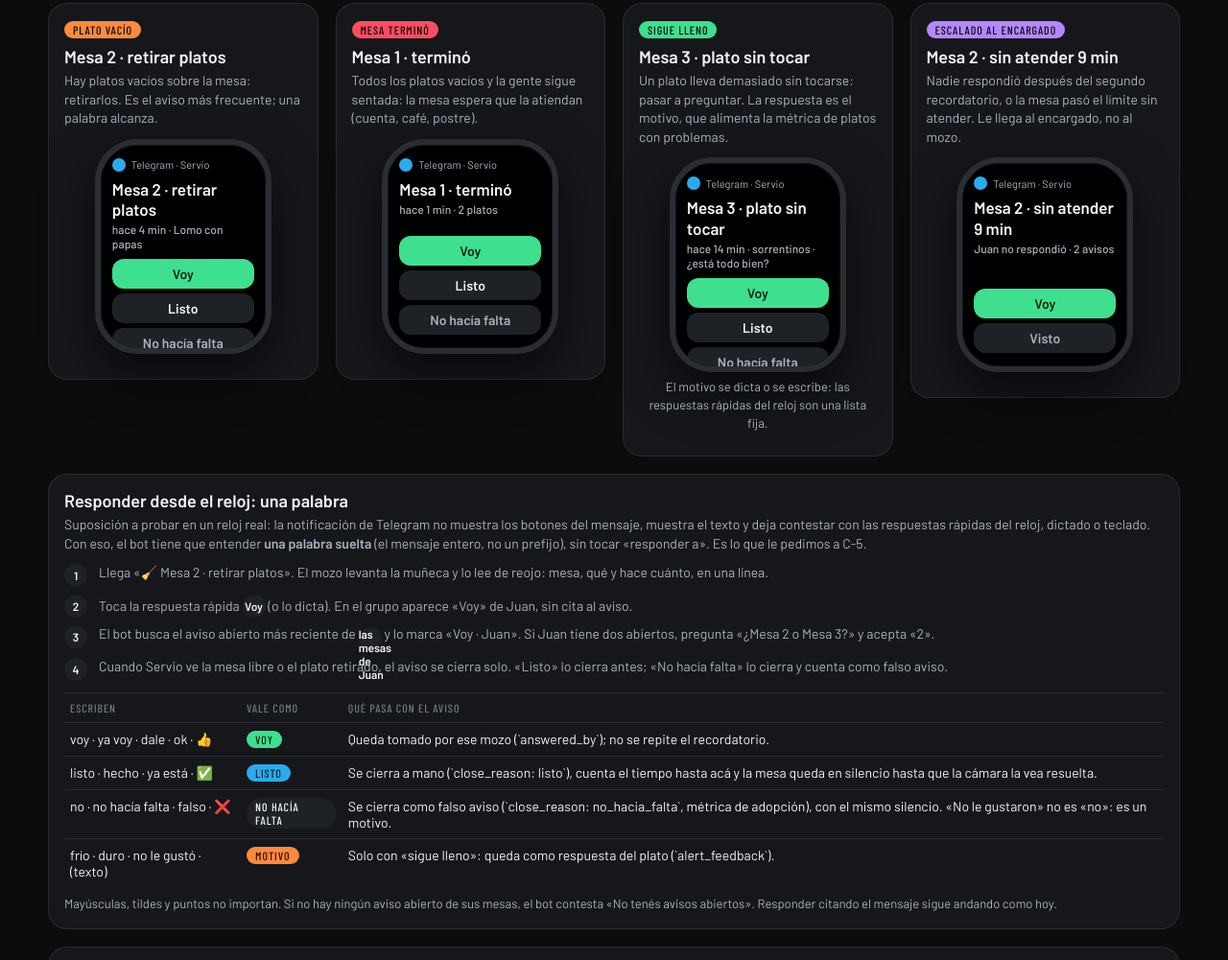
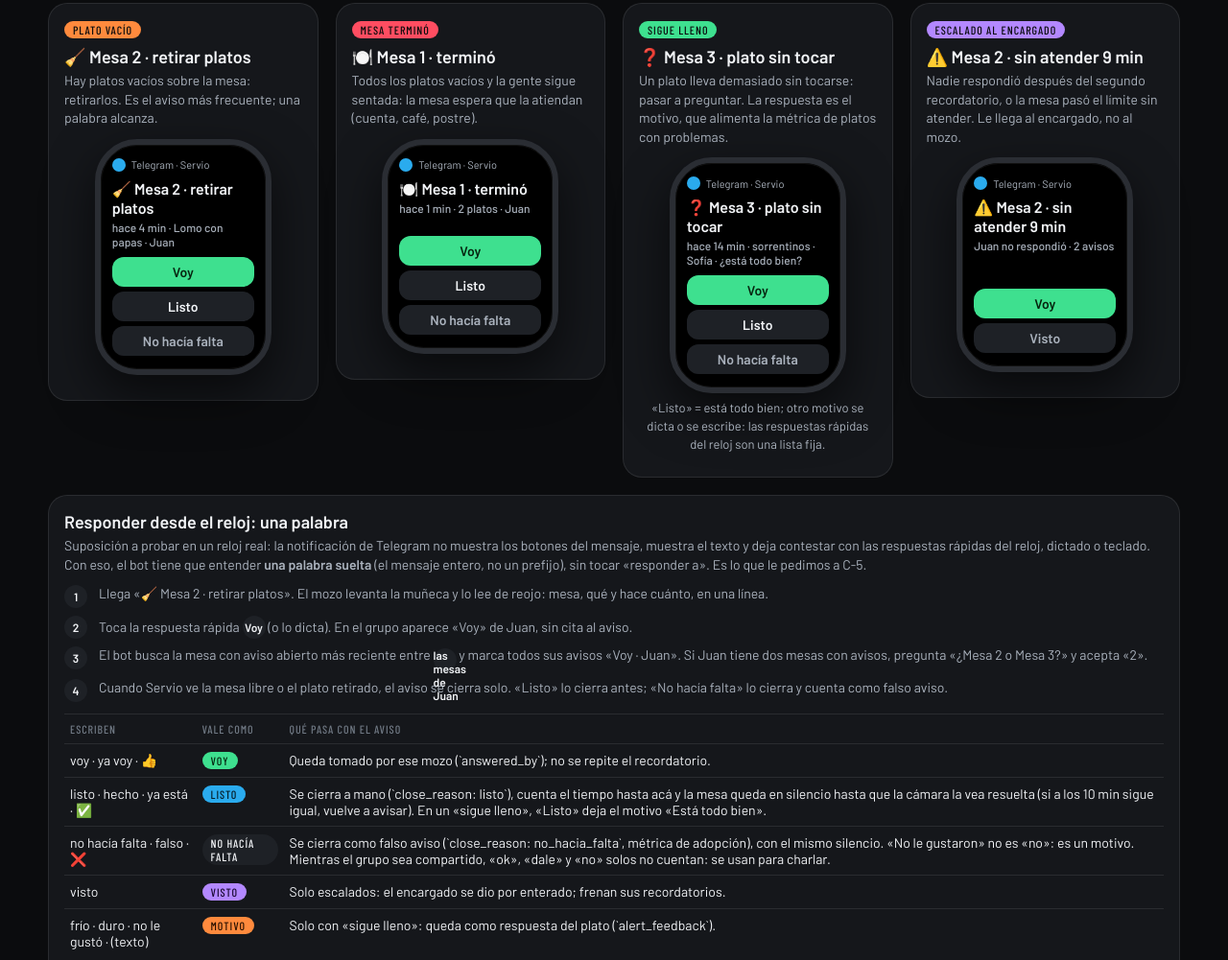
Before and after one commit to matiHirCab/Servio, a plain HTML site: page docs/prototipos/f3-notificaciones.html in a window 1280 px wide. Shown: the part 81-1082 px from the top of the page at 96% size. Drawn offline with nearby package versions, Linux system fonts and the light colour scheme.

Commit message:
F-3: segunda ronda: el mismo mensaje en reloj y celular, respuesta por mesa
- messages.py pasa a dos líneas («emoji Mesa · qué» / «hace cuánto · plato
  · mozo»): el reloj y el celular muestran el mismo texto; listado en
  «Qué cambia».
- La respuesta vale para todos los avisos abiertos de la mesa; «Listo» en
  «sigue lleno» deja el motivo «Está todo bien»; «Visto» para escalados.
- Sin «ok», «dale» ni «no» solos mientras el grupo sea compartido.
- Chat por mozo es C-7 (sobre R-1); el escalado llega al reloj también.
- El reloj del prototipo ya no recorta (alto mínimo); el silencio de 10 min
  también en la tabla del prototipo; notas por aviso coherentes con el doc.

Co-Authored-By: Claude Fable 5.1 <noreply@anthropic.com>

```diff
--- a/docs/prototipos/f3-notificaciones.html
+++ b/docs/prototipos/f3-notificaciones.html
@@ -34,11 +34,11 @@ h1,h2,h3{margin:0;text-wrap:balance}
 .card h2{font-size:18px;font-weight:600;margin-bottom:4px}
 .card p.why{color:var(--fg-2);font-size:14px;margin:0 0 12px;line-height:1.4}
 /* reloj: pantalla de 184×224 px (Apple Watch 41 mm, escala 1:1), bordes redondeados */
-.watch{width:184px;height:224px;border-radius:44px;background:#000;border:6px solid #2a2d33;box-shadow:0 20px 50px rgba(0,0,0,.6),inset 0 0 0 1px #111;margin:6px auto 10px;padding:14px 12px;display:flex;flex-direction:column;gap:8px;overflow:hidden;font-size:14px}
+.watch{width:184px;min-height:224px;border-radius:44px;background:#000;border:6px solid #2a2d33;box-shadow:0 20px 50px rgba(0,0,0,.6),inset 0 0 0 1px #111;margin:6px auto 10px;padding:14px 12px;display:flex;flex-direction:column;gap:8px;font-size:14px}  /* alto mínimo de un 41 mm; si no entra, en el reloj se scrollea */
 .watch .app{display:flex;align-items:center;gap:6px;font-size:11px;color:var(--fg-2)}
 .watch .app i{width:14px;height:14px;border-radius:50%;background:var(--tg);display:inline-block}
 .watch .msg{font-size:15px;line-height:1.25;font-weight:500}
-.watch .msg b{display:block;font-size:17px;font-weight:600}
+.watch .msg b{display:block;font-size:16px;font-weight:600}
 .watch .msg small{display:block;color:var(--fg-2);font-size:12px;margin-top:3px}
 .watch .acts{margin-top:auto;display:grid;gap:5px}
 .watch .acts span{display:block;text-align:center;border-radius:12px;padding:7px 6px;background:var(--surface-2);font-size:14px;font-weight:600}
@@ -47,6 +47,7 @@ h1,h2,h3{margin:0;text-wrap:balance}
 /* celular: el mismo aviso en Telegram, con los botones */
 .phone{background:#0e1621;border:1px solid var(--line);border-radius:18px;padding:12px;font-size:14px}
 .bubble{background:#182533;border-radius:14px 14px 14px 4px;padding:8px 10px;max-width:100%;line-height:1.35;white-space:pre-line}
+.bubble::first-line{font-weight:600}
 .bubble .t{color:#6d8aa6;font-size:11px;text-align:right;margin-top:4px}
 .btns{display:grid;grid-template-columns:1fr 1fr;gap:5px;margin-top:6px}
 .btns span{display:block;text-align:center;border:1px solid #2a3b4d;border-radius:8px;padding:6px 4px;font-size:13px;color:var(--tg)}
@@ -84,14 +85,15 @@ th{color:var(--fg-3);font-weight:500;font-family:var(--f-label);letter-spacing:.
   <div class="flow">
     <div><b>1</b><span>Llega «🧹 Mesa 2 · retirar platos». El mozo levanta la muñeca y lo lee de reojo: mesa, qué y hace cuánto, en una línea.</span></div>
     <div><b>2</b><span>Toca la respuesta rápida <b>Voy</b> (o lo dicta). En el grupo aparece «Voy» de Juan, sin cita al aviso.</span></div>
-    <div><b>3</b><span>El bot busca el aviso abierto más reciente de <b>las mesas de Juan</b> y lo marca «Voy · Juan». Si Juan tiene dos abiertos, pregunta «¿Mesa 2 o Mesa 3?» y acepta «2».</span></div>
+    <div><b>3</b><span>El bot busca la mesa con aviso abierto más reciente entre <b>las mesas de Juan</b> y marca todos sus avisos «Voy · Juan». Si Juan tiene dos mesas con avisos, pregunta «¿Mesa 2 o Mesa 3?» y acepta «2».</span></div>
     <div><b>4</b><span>Cuando Servio ve la mesa libre o el plato retirado, el aviso se cierra solo. «Listo» lo cierra antes; «No hacía falta» lo cierra y cuenta como falso aviso.</span></div>
   </div>
   <div class="twrap" style="margin-top:12px"><table aria-label="Palabras que entiende el bot">
     <tr><th>Escriben</th><th>Vale como</th><th>Qué pasa con el aviso</th></tr>
-    <tr><td>voy · ya voy · dale · ok · 👍</td><td><span class="pill" style="background:var(--lleno);color:#06240f">Voy</span></td><td>Queda tomado por ese mozo (`answered_by`); no se repite el recordatorio.</td></tr>
-    <tr><td>listo · hecho · ya está · ✅</td><td><span class="pill" style="background:var(--tg);color:#06202b">Listo</span></td><td>Se cierra a mano (`close_reason: listo`), cuenta el tiempo hasta acá y la mesa queda en silencio hasta que la cámara la vea resuelta.</td></tr>
-    <tr><td>no · no hacía falta · falso · ❌</td><td><span class="pill" style="background:var(--surface-2);color:var(--fg)">No hacía falta</span></td><td>Se cierra como falso aviso (`close_reason: no_hacia_falta`, métrica de adopción), con el mismo silencio. «No le gustaron» no es «no»: es un motivo.</td></tr>
+    <tr><td>voy · ya voy · 👍</td><td><span class="pill" style="background:var(--lleno);color:#06240f">Voy</span></td><td>Queda tomado por ese mozo (`answered_by`); no se repite el recordatorio.</td></tr>
+    <tr><td>listo · hecho · ya está · ✅</td><td><span class="pill" style="background:var(--tg);color:#06202b">Listo</span></td><td>Se cierra a mano (`close_reason: listo`), cuenta el tiempo hasta acá y la mesa queda en silencio hasta que la cámara la vea resuelta (si a los 10 min sigue igual, vuelve a avisar). En un «sigue lleno», «Listo» deja el motivo «Está todo bien».</td></tr>
+    <tr><td>no hacía falta · falso · ❌</td><td><span class="pill" style="background:var(--surface-2);color:var(--fg)">No hacía falta</span></td><td>Se cierra como falso aviso (`close_reason: no_hacia_falta`, métrica de adopción), con el mismo silencio. «No le gustaron» no es «no»: es un motivo. Mientras el grupo sea compartido, «ok», «dale» y «no» solos no cuentan: se usan para charlar.</td></tr>
+    <tr><td>visto</td><td><span class="pill" style="background:var(--esc);color:#1b0a33">Visto</span></td><td>Solo escalados: el encargado se dio por enterado; frenan sus recordatorios.</td></tr>
     <tr><td>frío · duro · no le gustó · (texto)</td><td><span class="pill" style="background:var(--por_terminar);color:#2b1200">Motivo</span></td><td>Solo con «sigue lleno»: queda como respuesta del plato (`alert_feedback`).</td></tr>
   </table></div>
   <p class="note">Mayúsculas, tildes y puntos no importan. Si no hay ningún aviso abierto de sus mesas, el bot contesta «No tenés avisos abiertos». Responder citando el mensaje sigue andando como hoy.</p>
@@ -101,8 +103,8 @@ th{color:var(--fg-3);font-weight:500;font-family:var(--f-label);letter-spacing:.
   <h2>Qué le llega a cada uno</h2>
   <div class="twrap"><table>
     <tr><th>Rol</th><th>Le llega</th><th>Dónde</th><th>Responde</th></tr>
-    <tr><td><b>Mozo</b></td><td>Los avisos de <b>sus mesas</b> (plato vacío, mesa terminó, sigue lleno) y sus recordatorios.</td><td>Reloj + celular. Hoy: el grupo de Telegram con mención; con R-1, chat privado por mozo.</td><td>Voy · Listo · No hacía falta · motivo</td></tr>
-    <tr><td><b>Encargado</b></td><td>Los <b>escalados</b>: un aviso sin respuesta después del segundo recordatorio, o una mesa que lleva más del límite sin atender.</td><td>Celular (grupo o chat del encargado).</td><td>Voy (lo toma él) o nada.</td></tr>
+    <tr><td><b>Mozo</b></td><td>Los avisos de <b>sus mesas</b> (plato vacío, mesa terminó, sigue lleno) y sus recordatorios.</td><td>Reloj + celular. Hoy: el grupo de Telegram con mención; con C-7, chat privado por mozo.</td><td>Voy · Listo · No hacía falta · motivo</td></tr>
+    <tr><td><b>Encargado</b></td><td>Los <b>escalados</b>: un aviso sin respuesta después del segundo recordatorio, o una mesa que lleva más del límite sin atender.</td><td>Reloj + celular (grupo o chat del encargado).</td><td>Voy (lo toma él) · Visto.</td></tr>
     <tr><td><b>Dueño</b> (y encargado)</td><td>El <b>resumen al cerrar</b> el servicio (D-3, todavía no existe) y nada en el momento.</td><td>Celular.</td><td>No responde.</td></tr>
   </table></div>
 </section>
@@ -120,23 +122,23 @@ th{color:var(--fg-3);font-weight:500;font-family:var(--f-label);letter-spacing:.
 // cómo se ve en cada pantalla. En el reloj, la primera línea tiene que alcanzar.
 const AVISOS = [
   {id:"vacio", color:"var(--por_terminar)", titulo:"Plato vacío", why:"Hay platos vacíos sobre la mesa: retirarlos. Es el aviso más frecuente; una palabra alcanza.",
-   reloj:{b:"Mesa 2 · retirar platos", s:"hace 4 min · Lomo con papas", acts:["Voy","Listo","No hacía falta"]},
-   cel:{txt:"🧹 Juan · Mesa 2: hay platos vacíos para retirar.", btns:["Voy","Listo","No hacía falta"], nuevo:true, hora:"21:38"}},
+   reloj:{b:"🧹 Mesa 2 · retirar platos", s:"hace 4 min · Lomo con papas · Juan", acts:["Voy","Listo","No hacía falta"]},
+   cel:{txt:"🧹 Mesa 2 · retirar platos\nhace 4 min · Lomo con papas · Juan", reply:"Voy", btns:["Voy","Listo","No hacía falta"], nota:"Los botones son nuevos (C-5): hoy este mensaje llega sin botones.", hora:"21:38"}},
   {id:"terminada", color:"var(--vacio)", titulo:"Mesa terminó", why:"Todos los platos vacíos y la gente sigue sentada: la mesa espera que la atiendan (cuenta, café, postre).",
-   reloj:{b:"Mesa 1 · terminó", s:"hace 1 min · 2 platos", acts:["Voy","Listo","No hacía falta"]},
-   cel:{txt:"🍽️ Juan · Mesa 1: terminó.", btns:["Voy","Listo","No hacía falta"], nuevo:true, hora:"21:41"}},
+   reloj:{b:"🍽️ Mesa 1 · terminó", s:"hace 1 min · 2 platos · Juan", acts:["Voy","Listo","No hacía falta"]},
+   cel:{txt:"🍽️ Mesa 1 · terminó\nhace 1 min · 2 platos · Juan", reply:"Listo", btns:["Voy","Listo","No hacía falta"], nota:"Los botones son nuevos (C-5): hoy este mensaje llega sin botones.", hora:"21:41"}},
   {id:"lleno", color:"var(--lleno)", titulo:"Sigue lleno", why:"Un plato lleva demasiado sin tocarse: pasar a preguntar. La respuesta es el motivo, que alimenta la métrica de platos con problemas.",
-   reloj:{b:"Mesa 3 · plato sin tocar", s:"hace 14 min · sorrentinos · ¿está todo bien?", acts:["Voy","Listo","No hacía falta"], dictar:"El motivo se dicta o se escribe"},
-   cel:{txt:"❓ Sofía · Mesa 3: Sorrentinos con fileto sigue lleno hace 14 min. ¿Está todo bien? Pasá a preguntar y contanos qué pasó.", btns:["Está todo bien","Estaban fríos","Pasados de cocción","No le gustaron","✏️ Otra respuesta"], hora:"21:42"}},  // los de carta.json para sorrentinos, como hoy
+   reloj:{b:"❓ Mesa 3 · plato sin tocar", s:"hace 14 min · sorrentinos · Sofía · ¿está todo bien?", acts:["Voy","Listo","No hacía falta"], dictar:"«Listo» = está todo bien; otro motivo se dicta o se escribe"},
+   cel:{txt:"❓ Mesa 3 · plato sin tocar\nhace 14 min · Sorrentinos con fileto · Sofía · ¿está todo bien? Pasá a preguntar y contanos qué pasó.", nota:"Se responde con un botón del plato (como hoy); el texto cambia a dos líneas.", btns:["Está todo bien","Estaban fríos","Pasados de cocción","No le gustaron","✏️ Otra respuesta"], hora:"21:42"}},  // los de carta.json para sorrentinos, como hoy
   {id:"escalado", color:"var(--esc)", titulo:"Escalado al encargado", why:"Nadie respondió después del segundo recordatorio, o la mesa pasó el límite sin atender. Le llega al encargado, no al mozo.",
-   reloj:{b:"Mesa 2 · sin atender 9 min", s:"Juan no respondió · 2 avisos", acts:["Voy","Visto"]},
-   cel:{txt:"⚠️ Encargado · Mesa 2: platos vacíos hace 9 min, Juan no respondió a 2 avisos.", btns:["Voy","Visto"], nuevo:true, hora:"21:47"}},
+   reloj:{b:"⚠️ Mesa 2 · sin atender 9 min", s:"Juan no respondió · 2 avisos", acts:["Voy","Visto"]},
+   cel:{txt:"⚠️ Mesa 2 · sin atender 9 min\nJuan no respondió a 2 avisos · Encargado", btns:["Voy","Visto"], reply:"Visto", nota:"Aviso nuevo (C-5): hoy el recordatorio se repite al grupo; no hay escalado.", hora:"21:47"}},
 ];
 const esc = s => String(s??"").replace(/[&<>"']/g, c => ({"&":"&amp;","<":"&lt;",">":"&gt;",'"':"&quot;","'":"&#39;"}[c]));
 let vista="reloj";
 function card(a){
   const reloj=`<div class="watch" role="img" aria-label="Reloj: ${esc(a.reloj.b)}, ${esc(a.reloj.s)}"><div class="app"><i></i>Telegram · Servio</div><div class="msg"><b>${esc(a.reloj.b)}</b><small>${esc(a.reloj.s)}</small></div><div class="acts">${a.reloj.acts.map((x,i)=>`<span class="${i===0?"go":i===a.reloj.acts.length-1?"sec":""}">${esc(x)}</span>`).join("")}</div></div>${a.reloj.dictar?`<p class="note" style="text-align:center;margin:-4px 0 8px">${esc(a.reloj.dictar)}: las respuestas rápidas del reloj son una lista fija.</p>`:""}`;
-  const cel=`<div class="phone"><div class="bubble">${esc(a.cel.txt)}<div class="t">${esc(a.cel.hora)}</div><div class="btns">${a.cel.btns.map((x,i)=>`<span class="${a.cel.btns.length%2&&i===a.cel.btns.length-1?"wide":""}">${esc(x)}</span>`).join("")}</div></div><div class="reply"><span>Voy</span></div>${a.cel.nuevo?`<p class="note">Los botones de este aviso son nuevos (C-5): hoy este mensaje llega sin botones.</p>`:""}</div>`;
+  const cel=`<div class="phone"><div class="bubble">${esc(a.cel.txt)}<div class="t">${esc(a.cel.hora)}</div><div class="btns">${a.cel.btns.map((x,i)=>`<span class="${a.cel.btns.length%2&&i===a.cel.btns.length-1?"wide":""}">${esc(x)}</span>`).join("")}</div></div>${a.cel.reply?`<div class="reply"><span>${esc(a.cel.reply)}</span></div>`:""}${a.cel.nota?`<p class="note">${esc(a.cel.nota)}</p>`:""}</div>`;
   return `<article class="card" aria-label="${esc(a.titulo)}"><span class="pill" style="background:${a.color};color:#0b0c0e">${esc(a.titulo)}</span><h2 style="margin-top:8px">${esc(a.reloj.b)}</h2><p class="why">${esc(a.why)}</p>${vista==="reloj"?reloj:cel}</article>`;
 }
 function render(){ document.getElementById("avisos").innerHTML=AVISOS.map(card).join("");
```
Also changed, not shown: docs/diseno-front.md (+10 -9 lines).
